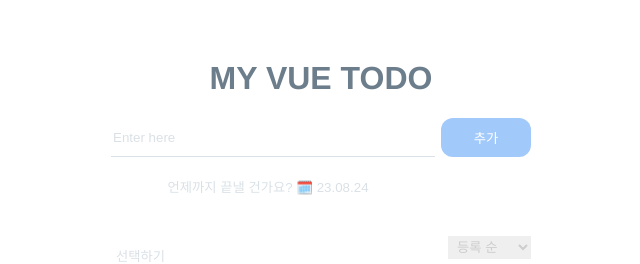
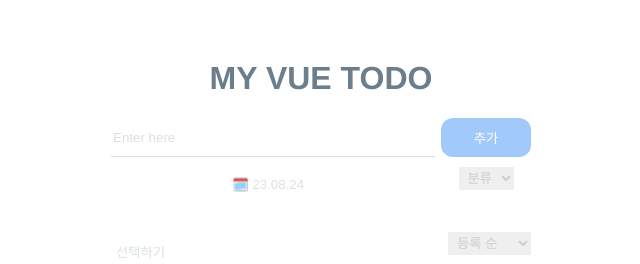
Before and after one commit to choi-hye-rin/vue-todolist, a Vue app: page / in a window 1280 px wide. Shown: the top 264 px of the page, without its empty margins (319-959 px from the left). Built offline with nearby package versions, Linux system fonts and the light colour scheme; data requests are answered from the project's data file.

Commit message:
add: TodoInput에 분류 select 추가

```diff
--- a/src/components/TodoInput.vue
+++ b/src/components/TodoInput.vue
@@ -11,9 +11,16 @@
 
     <div class="left">
       <Button button-type="button-edit" :button-click="focusTodoDate">
-        언제까지 끝낼 건가요? 🗓️ {{ formattedDate }}
+        🗓️ {{ formattedDate }}
       </Button>
       <input type="date" ref="date" class="date" v-model="todoDate" />
+    </div>
+    <div>
+      <Select
+        :item-list="categoryList"
+        v-model="selectedCategory"
+        placeholder="분류"
+      />
     </div>
   </div>
 </template>
@@ -23,22 +30,28 @@ import dayjs from "dayjs";
 
 import Button from "./Button.vue";
 import Input from "./Input.vue";
+import Select from "./Select.vue";
 
 export default {
   name: "CreateTodo",
   components: {
     Button,
     Input,
+    Select,
   },
   data() {
     return {
       todoInput: "",
       todoDate: dayjs().format("YYYY-MM-DD"),
+      selectedCategory: "",
     };
   },
   computed: {
     formattedDate() {
       return dayjs(this.todoDate).format("YY.MM.DD");
+    },
+    categoryList() {
+      return this.$store.state.Category;
     },
   },
   methods: {
@@ -47,14 +60,18 @@ export default {
         return;
       }
       const id = `${Math.random()}${dayjs().format("YYMMDDHHmmss")}`;
+      const category =
+        this.selectedCategory === "" ? "1" : this.selectedCategory;
       const tempItem = {
         id,
         content: this.todoInput,
         isDone: false,
         date: this.todoDate,
+        category,
       };
       this.$store.dispatch("addTodoItem", tempItem);
       this.todoInput = "";
+      this.selectedCategory = "";
     },
 
     handleInput: function (value) {
```
